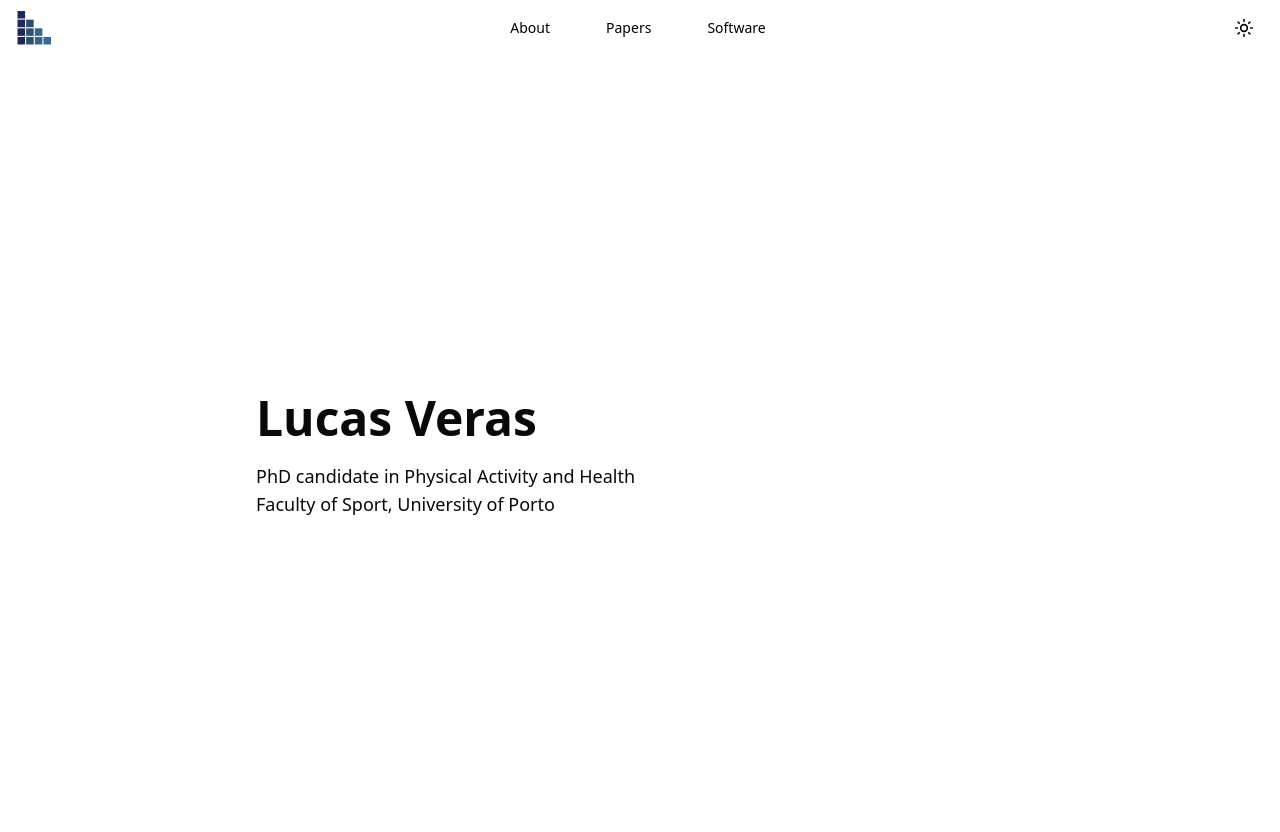
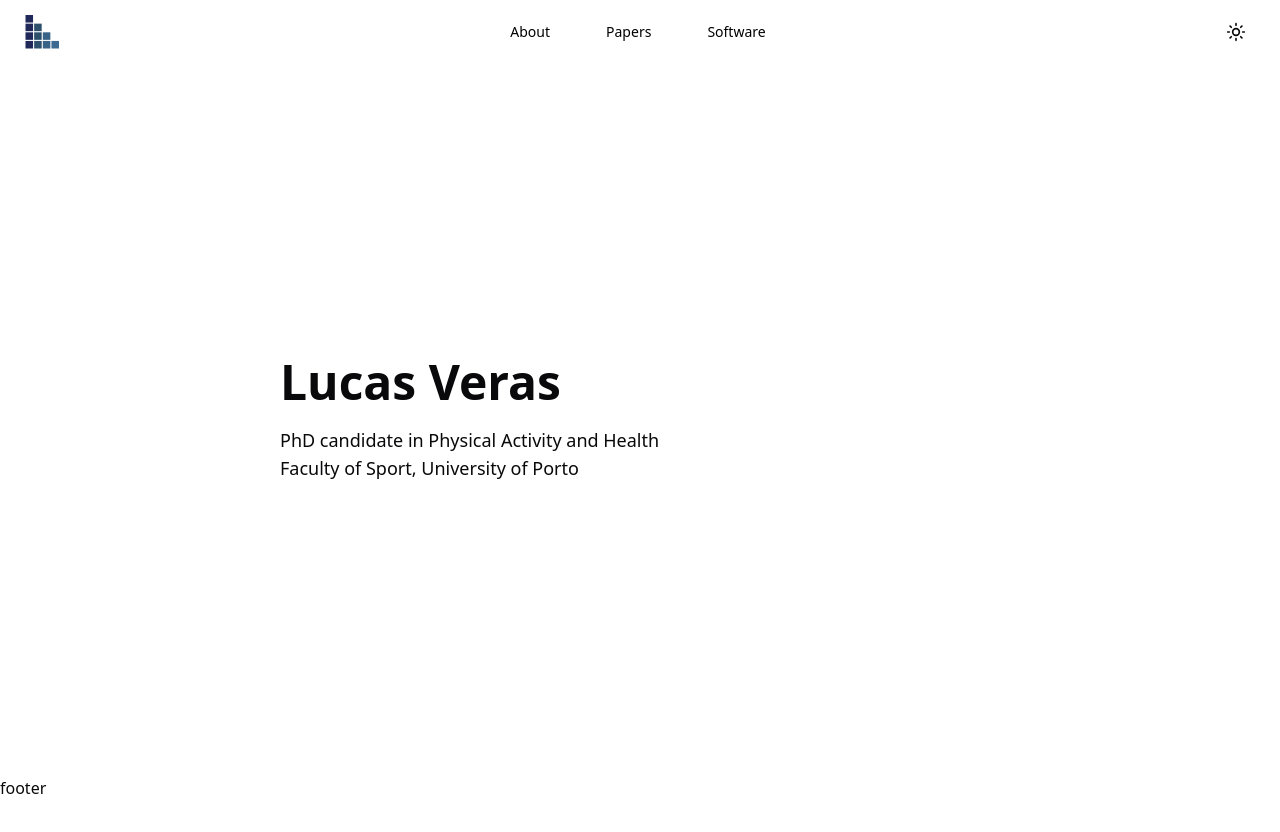
Before and after one commit to verasls/lveras.com, a Next.js app: page / in a window 1280 px wide. Shown: the top 832 px of the page. After the commit the page ends 800 px from the top, so only its background shows below. Built offline with nearby package versions, Linux system fonts and the light colour scheme.

Commit message:
Tweak the layout

```diff
--- a/app/layout.tsx
+++ b/app/layout.tsx
@@ -1,3 +1,4 @@
+import Footer from "@/components/footer";
 import Header from "@/components/header";
 import "./globals.css";
 
@@ -8,9 +9,10 @@ export default function RootLayout({
 }>) {
   return (
     <html lang="en">
-      <body>
+      <body className="grid min-h-screen grid-rows-[auto_1fr_auto]">
         <Header />
         <main>{children}</main>
+        <Footer />
       </body>
     </html>
   );
--- a/app/page.tsx
+++ b/app/page.tsx
@@ -1,6 +1,6 @@
 export default function Home() {
   return (
-    <div className="mx-auto flex min-h-screen max-w-3xl items-center justify-start">
+    <div className="mx-auto flex h-[calc(100vh-88px)] max-w-3xl flex-1 items-center justify-start px-6">
       <div>
         <h1 className="mb-5 text-5xl font-bold">Lucas Veras</h1>
         <p className="text-lg">PhD candidate in Physical Activity and Health</p>
--- /dev/null
+++ b/components/footer.tsx
@@ -0,0 +1,3 @@
+export default function Footer() {
+  return <p>footer</p>;
+}
--- a/components/header.tsx
+++ b/components/header.tsx
@@ -12,7 +12,7 @@ const navData = [
 
 export default function Header() {
   return (
-    <header className="top-0 flex h-14 w-full items-center justify-between px-4">
+    <header className="flex h-14 w-full items-center justify-between px-6 py-8">
       <Link href="/">
         <Image src={logo} alt="Lucas Veras' logo" width={36} />
       </Link>
```
